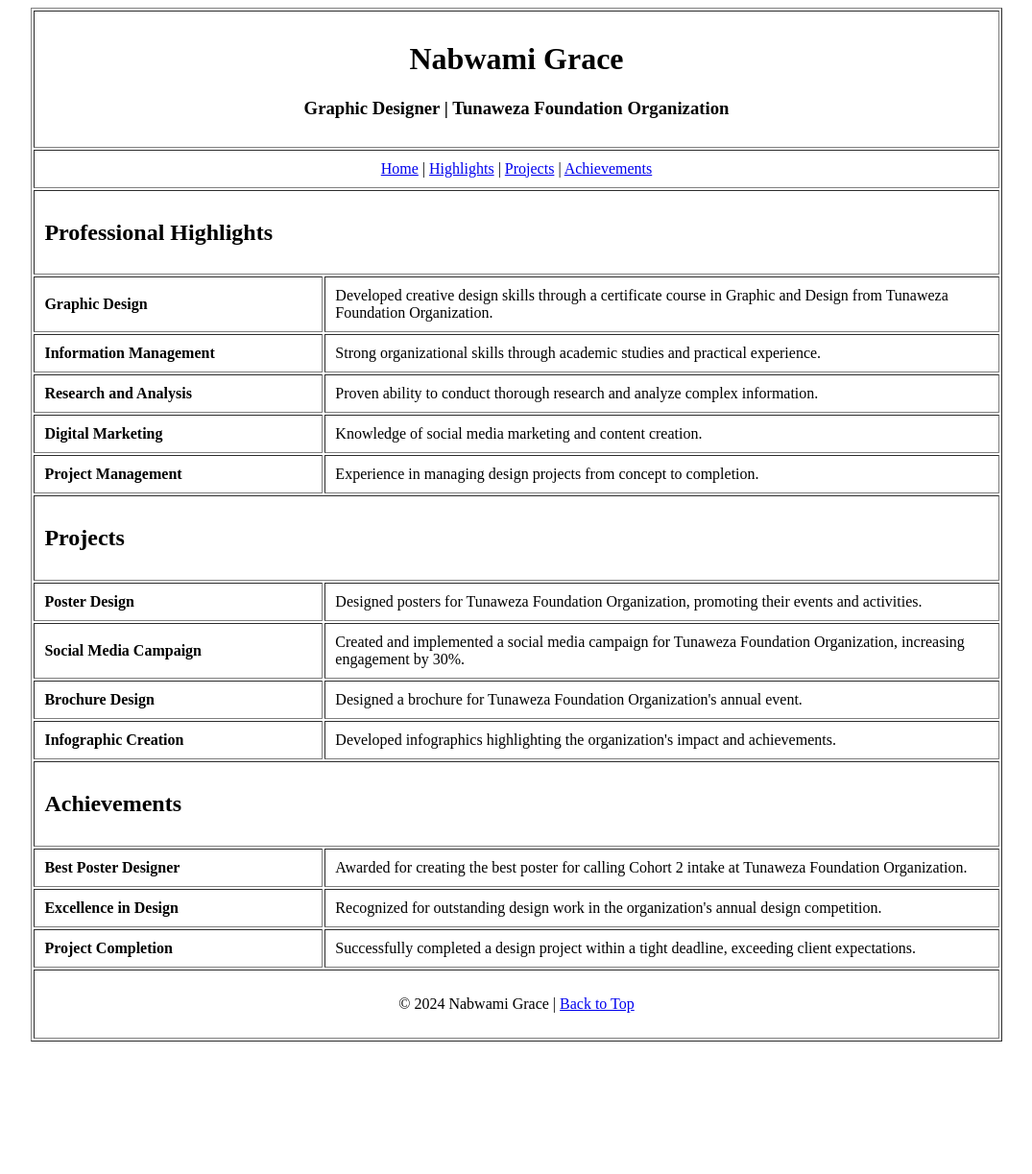
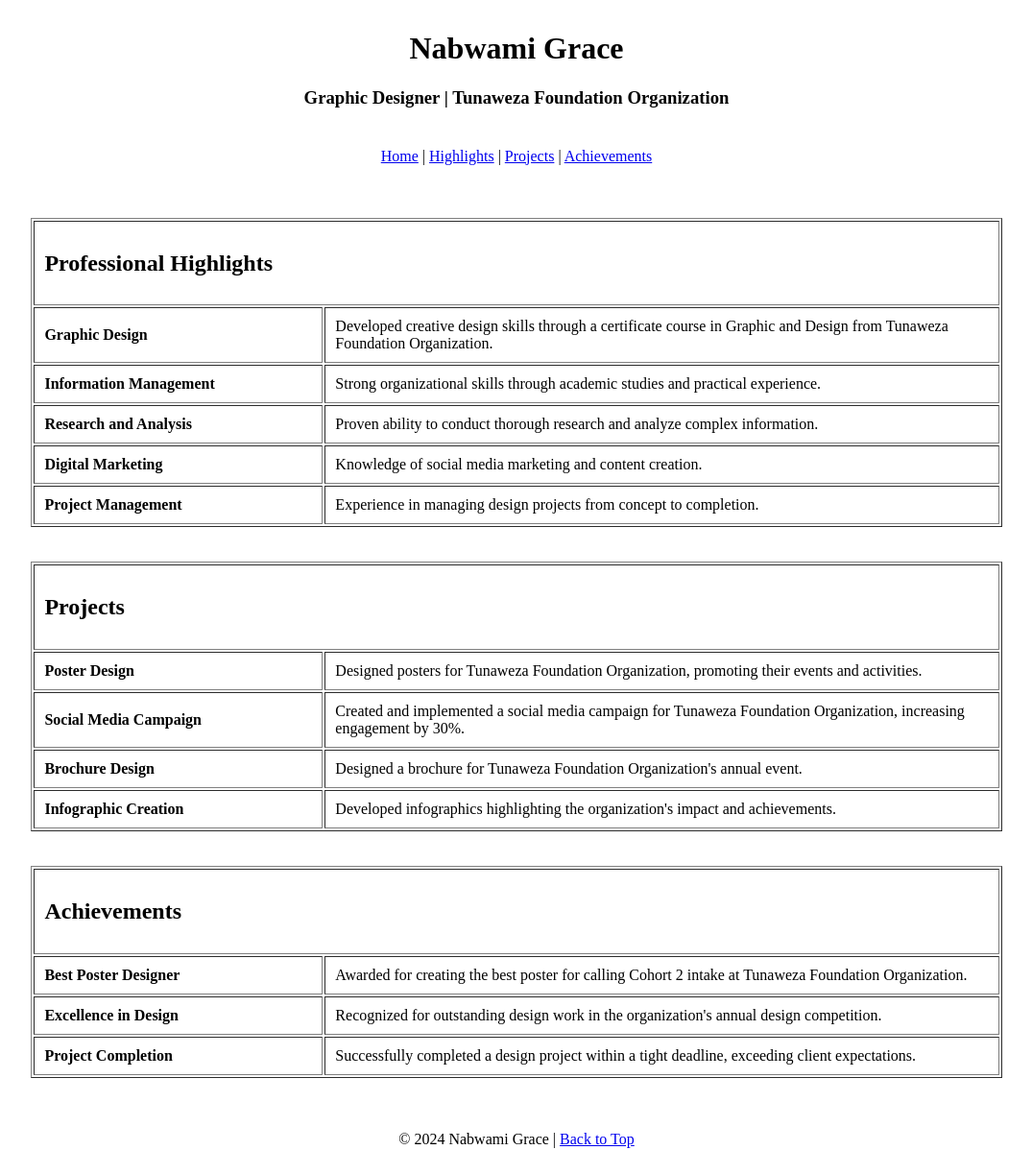
Before and after one commit to scof256/scof256.github.io, a plain HTML site: page index.html in a window 1280 px wide. Shown: the whole page at 96% size, without its empty margins (102-1177 px from the left). Before the commit the page ends 1093 px from the top, so only its background shows below. Drawn offline with Linux system fonts and the light colour scheme.

Commit message:
Update index.html

```diff
--- a/index.html
+++ b/index.html
@@ -5,34 +5,41 @@
 </head>
 <body>
 
-    <!-- Main table for the entire page layout -->
-    <table border="1" width="80%" align="center" cellpadding="10">
-
-        <!-- ============== HEADER SECTION ============== -->
+    <!-- ============== HEADER TABLE ============== -->
+    <table width="80%" align="center">
         <tr align="center">
-            <td colspan="2">
+            <td>
                 <h1 id="top">Nabwami Grace</h1>
                 <h3>Graphic Designer | Tunaweza Foundation Organization</h3>
             </td>
         </tr>
+    </table>
 
-        <!-- ============== NAVIGATION SECTION (WORKING) ============== -->
+    <!-- ============== NAVIGATION TABLE ============== -->
+    <table width="80%" align="center">
         <tr align="center">
-            <td colspan="2">
-                <a href="#top">Home</a> |
-                <a href="#highlights">Highlights</a> |
-                <a href="#projects">Projects</a> |
-                <a href="#achievements">Achievements</a>
+            <td>
+                <p>
+                    <a href="#top">Home</a> |
+                    <a href="#highlights">Highlights</a> |
+                    <a href="#projects">Projects</a> |
+                    <a href="#achievements">Achievements</a>
+                </p>
             </td>
         </tr>
+    </table>
 
-        <!-- ============== HIGHLIGHTS SECTION ============== -->
+    <br><br> <!-- Adding space between sections -->
+
+    <!-- ============== HIGHLIGHTS TABLE ============== -->
+    <table border="1" width="80%" align="center" cellpadding="10">
+        <!-- Section Header -->
         <tr>
             <td colspan="2">
                 <h2 id="highlights">Professional Highlights</h2>
             </td>
         </tr>
-
+        <!-- Content Rows -->
         <tr>
             <td width="30%"><strong>Graphic Design</strong></td>
             <td>Developed creative design skills through a certificate course in Graphic and Design from Tunaweza Foundation Organization.</td>
@@ -53,14 +60,19 @@
             <td><strong>Project Management</strong></td>
             <td>Experience in managing design projects from concept to completion.</td>
         </tr>
+    </table>
 
-        <!-- ============== PROJECTS SECTION ============== -->
+    <br><br> <!-- Adding space between sections -->
+
+    <!-- ============== PROJECTS TABLE ============== -->
+    <table border="1" width="80%" align="center" cellpadding="10">
+        <!-- Section Header -->
         <tr>
             <td colspan="2">
                 <h2 id="projects">Projects</h2>
             </td>
         </tr>
-
+        <!-- Content Rows -->
         <tr>
             <td width="30%"><strong>Poster Design</strong></td>
             <td>Designed posters for Tunaweza Foundation Organization, promoting their events and activities.</td>
@@ -77,13 +89,19 @@
             <td><strong>Infographic Creation</strong></td>
             <td>Developed infographics highlighting the organization's impact and achievements.</td>
         </tr>
+    </table>
 
-        <!-- ============== ACHIEVEMENTS SECTION ============== -->
+    <br><br> <!-- Adding space between sections -->
+
+    <!-- ============== ACHIEVEMENTS TABLE ============== -->
+    <table border="1" width="80%" align="center" cellpadding="10">
+        <!-- Section Header -->
         <tr>
             <td colspan="2">
                 <h2 id="achievements">Achievements</h2>
             </td>
         </tr>
+        <!-- Content Rows -->
         <tr>
             <td width="30%"><strong>Best Poster Designer</strong></td>
             <td>Awarded for creating the best poster for calling Cohort 2 intake at Tunaweza Foundation Organization.</td>
@@ -96,14 +114,17 @@
             <td><strong>Project Completion</strong></td>
             <td>Successfully completed a design project within a tight deadline, exceeding client expectations.</td>
         </tr>
+    </table>
 
-        <!-- ============== FOOTER SECTION ============== -->
+    <br><br> <!-- Adding space before the footer -->
+
+    <!-- ============== FOOTER TABLE ============== -->
+    <table width="80%" align="center">
         <tr align="center">
-            <td colspan="2">
+            <td>
                 <p>&copy; 2024 Nabwami Grace | <a href="#top">Back to Top</a></p>
             </td>
         </tr>
-
     </table>
 
 </body>
```
